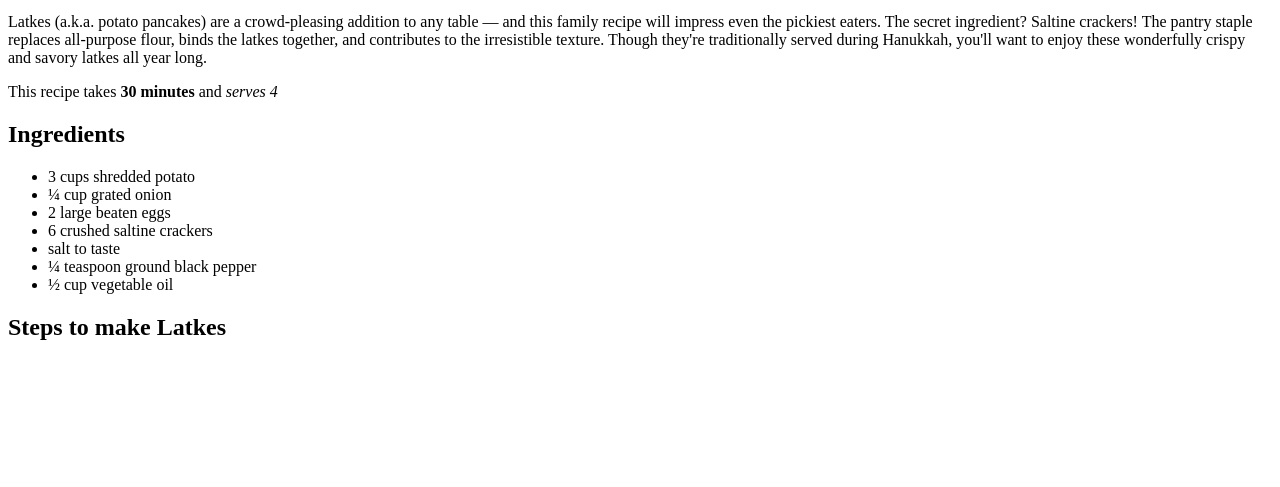
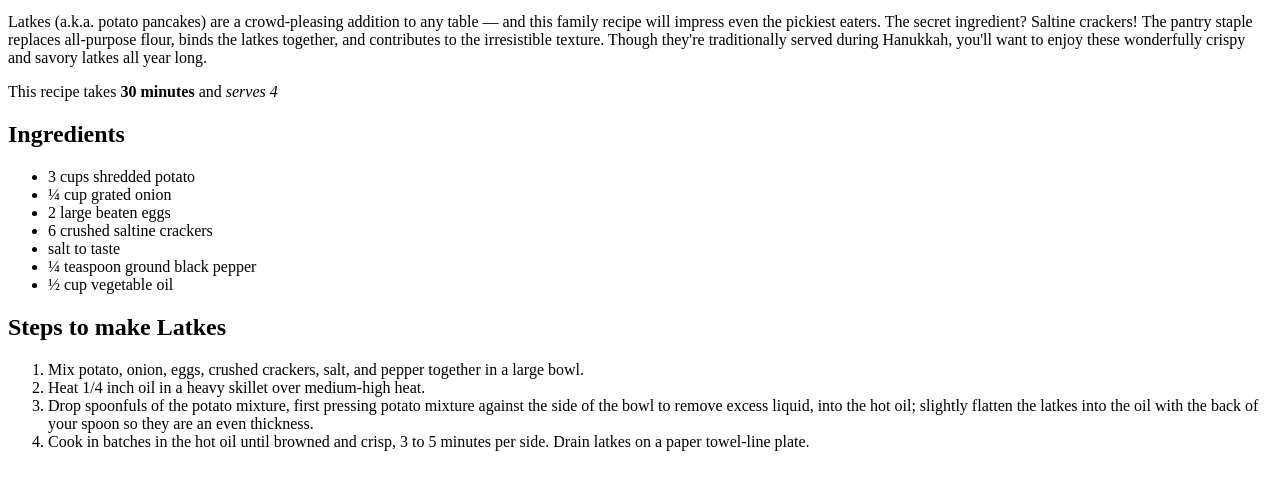
Before and after one commit to dandamanda/odin-recipes, a plain HTML site: page recipes/latkes.html in a window 1280 px wide. Shown: the part 101-588 px from the top of the page. Drawn offline with Linux system fonts and the light colour scheme.

Commit message:
Add steps to make latkes

```diff
--- a/recipes/latkes.html
+++ b/recipes/latkes.html
@@ -20,5 +20,11 @@
         <li>½ cup vegetable oil</li>
       </ul>
     <h2>Steps to make Latkes</h2>
+    <ol>
+        <li>Mix potato, onion, eggs, crushed crackers, salt, and pepper together in a large bowl.</li>
+        <li>Heat 1/4 inch oil in a heavy skillet over medium-high heat.</li>
+        <li>Drop spoonfuls of the potato mixture, first pressing potato mixture against the side of the bowl to remove excess liquid, into the hot oil; slightly flatten the latkes into the oil with the back of your spoon so they are an even thickness.</li>
+        <li>Cook in batches in the hot oil until browned and crisp, 3 to 5 minutes per side. Drain latkes on a paper towel-line plate.</li>
+    </ol>
 </body>
 </html>
```
